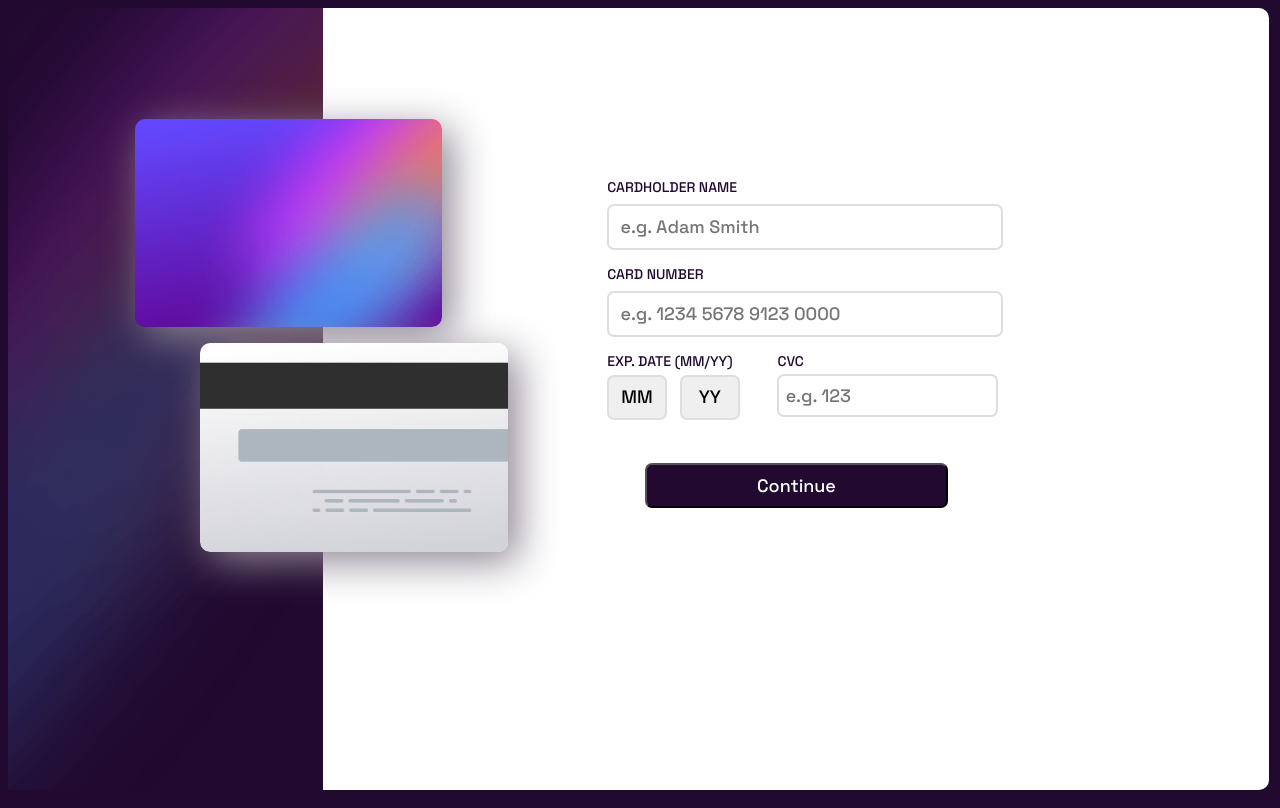
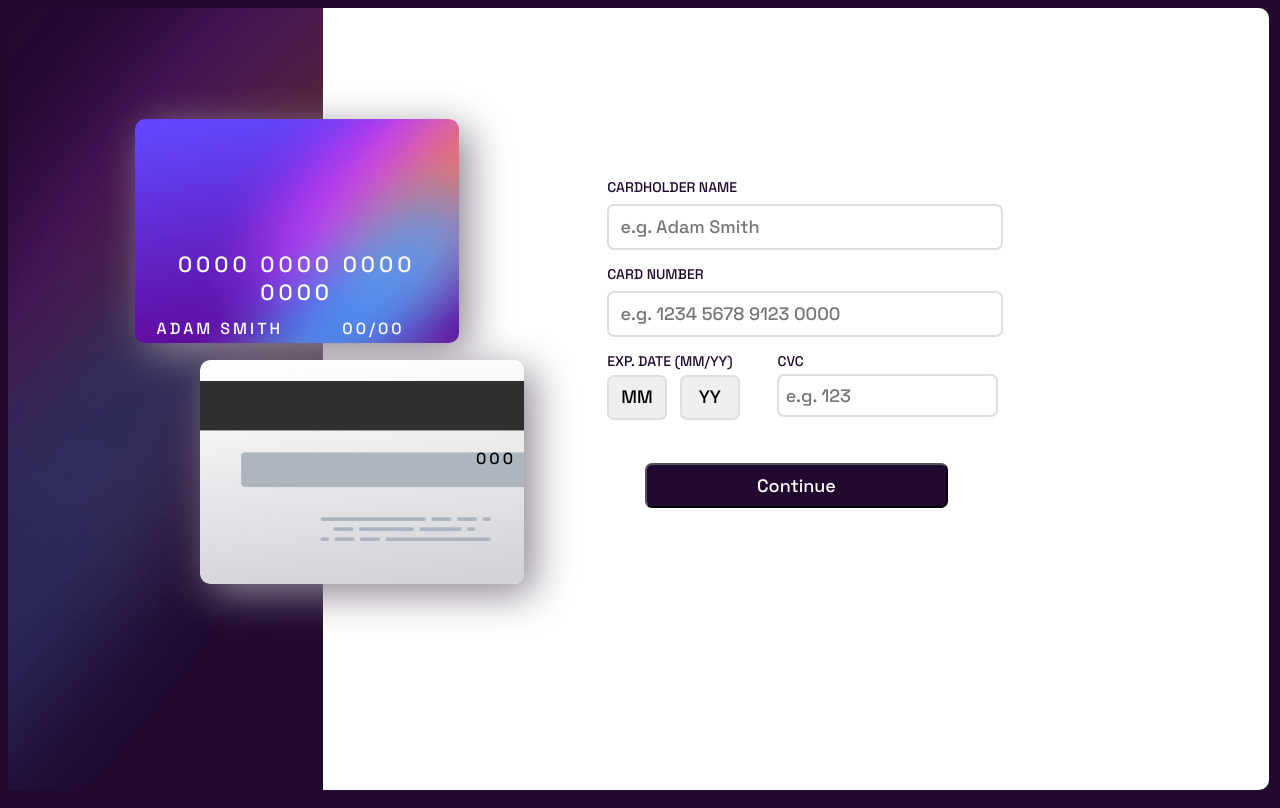
Before and after one commit to Emerald-A/Card-Manager, a plain HTML site: page index.html in a window 1280 px wide. Drawn offline with nearby package versions, Linux system fonts and the light colour scheme.

Commit message:
Second Commit 03/09/2022

```diff
--- a/CSS/style.css
+++ b/CSS/style.css
@@ -54,8 +54,49 @@ input[type=number] {
      background-repeat: no-repeat;
      margin: 4%;
      box-shadow: 10px 10px 40px hsl(279, 6%, 55%);
+     padding: 2%;
 }
 
+.main .cardDesigns .card1 h4{
+     width: 100%;
+     font-size: 22px;
+     color: white;
+     font-family: 'Space Grotesk', sans-serif;
+     font-weight: 300;
+     margin: auto;
+     letter-spacing: 4px;
+     margin-top: 40%;
+}
+
+.main .cardDesigns .card1 span{
+     width: 100%;
+     font-size: 16px;
+     color: white;
+     font-family: 'Space Grotesk', sans-serif;
+     font-weight: 300;
+     margin: auto;
+     letter-spacing: 3px;
+}
+.card2{
+     display: flex;
+}
+.main .cardDesigns .card2 span{
+     width: 100%;
+     font-size: 16px;
+     color: black;
+     font-family: 'Space Grotesk', sans-serif;
+     /* font-weight: 00; */
+     /* margin: auto; */
+     letter-spacing: 3px;
+     margin-top: 26%;
+     margin-left: 87%;
+}
+.nameanddate{
+     display: flex;
+     justify-content: space-between;
+     text-align: center;
+     margin-top: 4%;
+}
 .main .cardDesigns .card2{
      width: 75%;
      height: 38%;
@@ -67,6 +108,7 @@ input[type=number] {
      margin: 4%;
      margin-left: 20%;
      box-shadow: 10px 10px 40px hsl(279, 6%, 55%);
+     padding: 2%;
 }
 
 .main .mainContent{
--- a/index.html
+++ b/index.html
@@ -13,8 +13,15 @@
      <div class="main">
           <div class="bgDesign">
                <div class="cardDesigns">
-                    <div class="card1"></div>
-                    <div class="card2"></div>
+                    <div class="card1">
+                        <center> <h4> 0000  0000  0000  0000</h4></center>
+                        <div class="nameanddate">
+                         <span>ADAM SMITH</span> <span>00/00</span>
+                        </div>
+                    </div>
+                    <div class="card2">
+                         <span>000</span>
+                    </div>
                </div>
           </div>
           <div class="mainContent">
```
